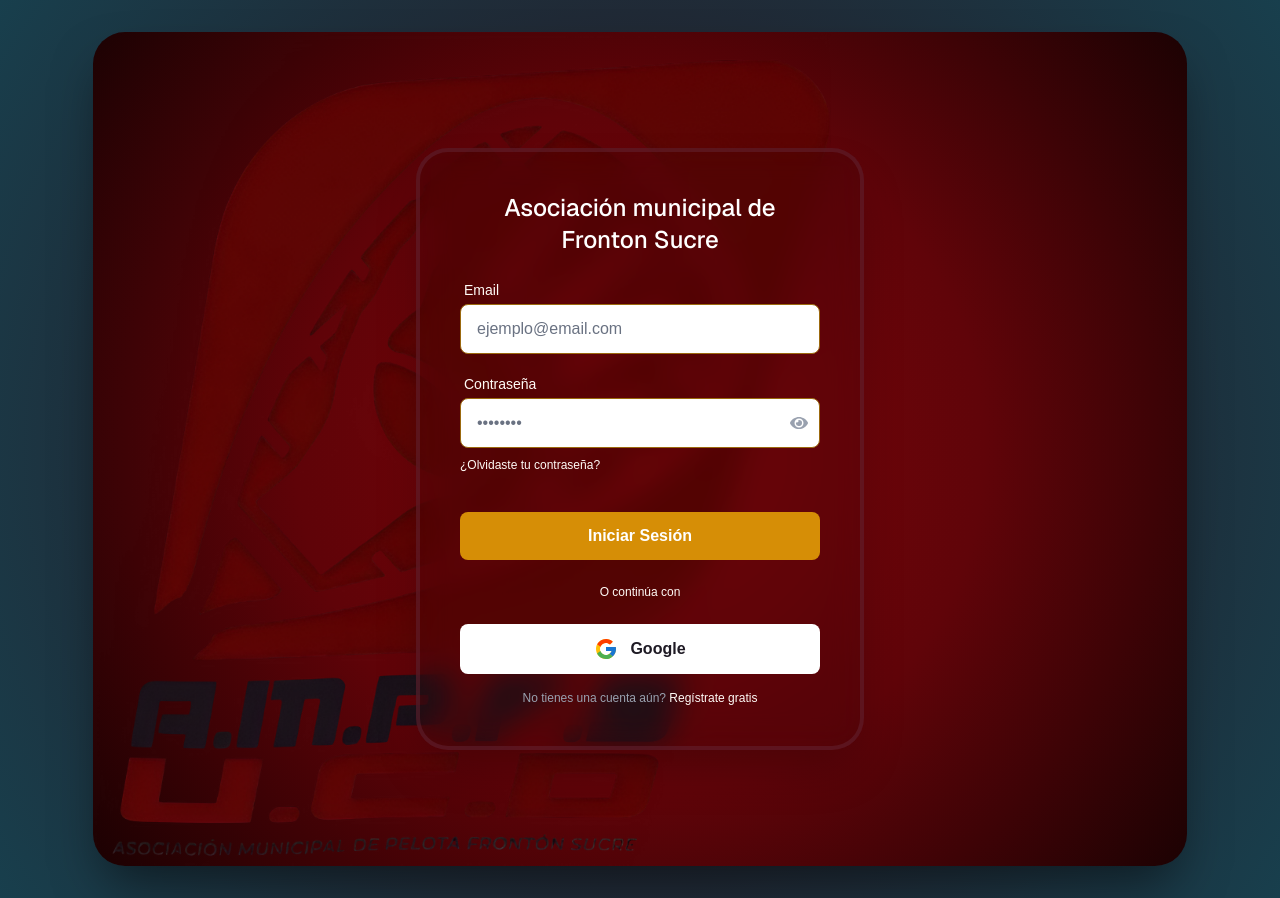
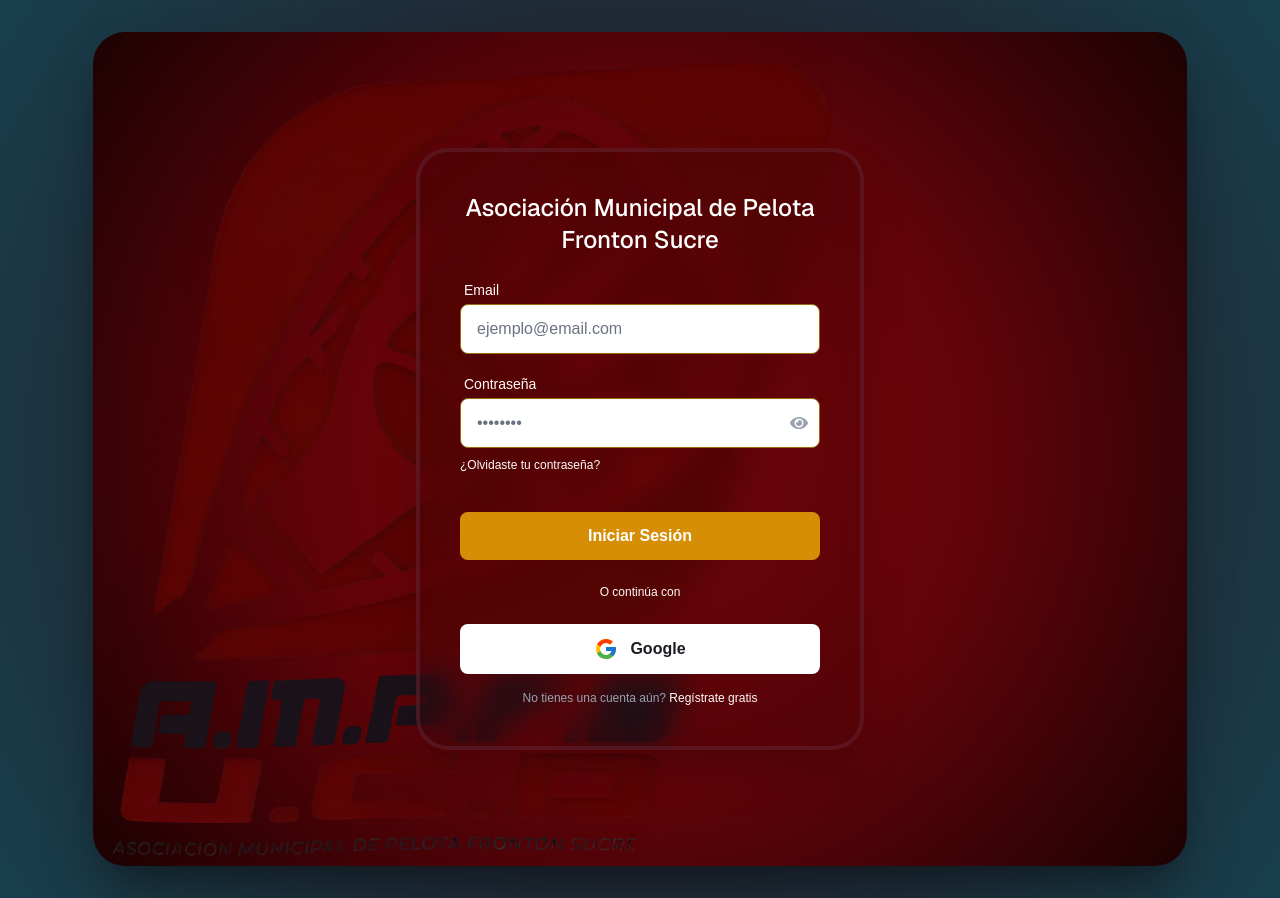
Before and after one commit to bspoloo/ampfs-udc-web, a Next.js app: page /pages/login in a window 1280 px wide. Built offline with nearby package versions, Linux system fonts and the light colour scheme.

Commit message:
Update title in login card component

```diff
--- a/app/components/login/login-card.tsx
+++ b/app/components/login/login-card.tsx
@@ -43,7 +43,7 @@ export default function LoginCard() {
                 onSubmit={handleSubmit}
             >
                 <h2 className="text-2xl font-sans font-medium text-white mb-6 text-center">
-                    Asociación municipal de Fronton Sucre
+                    Asociación Municipal de Pelota Fronton Sucre
                 </h2>
 
                 <div className="space-y-5">
```
